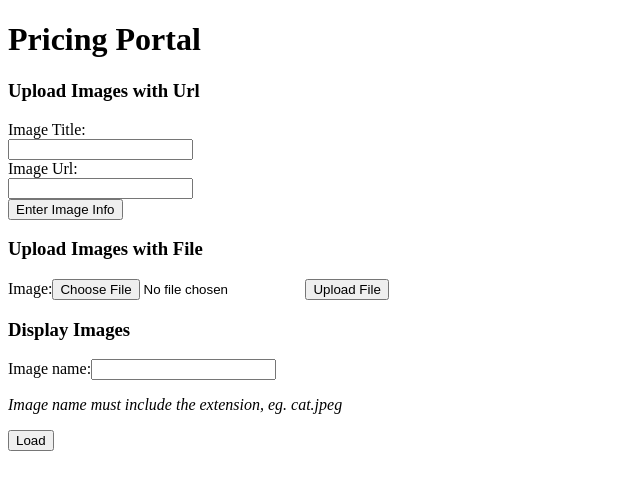
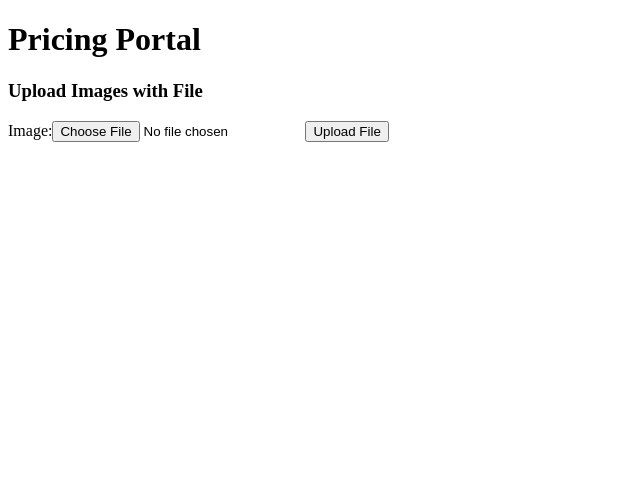
Before and after one commit to EllieChen-Git/frontend-pricing-portal-ERN, a React (Create React App) app: page / in a window 1280 px wide. Shown: the top 490 px of the page, without its empty margins (0-640 px from the left). Built offline with nearby package versions, Linux system fonts and the light colour scheme.

Commit message:
Changed endpoint to 'images/upload'

```diff
--- a/src/App.js
+++ b/src/App.js
@@ -1,19 +1,19 @@
 import React, { Component } from "react";
-import UploadImageUrl from "./components/UploadImageUrl";
+// import UploadImageUrl from "./components/UploadImageUrl";
 import UploadImageFile from "./components/UploadImageFile";
-import DisplayImage from "./components/DisplayImage";
+// import DisplayImage from "./components/DisplayImage";
 
 class App extends Component {
   render() {
     return (
       <>
         <h1>Pricing Portal</h1>
-        <h3>Upload Images with Url</h3>
-        <UploadImageUrl />
+        {/* <h3>Upload Images with Url</h3>
+        <UploadImageUrl /> */}
         <h3>Upload Images with File</h3>
         <UploadImageFile />
-        <h3>Display Images</h3>
-        <DisplayImage />
+        {/* <h3>Display Images</h3>
+        <DisplayImage /> */}
       </>
     );
   }
--- a/src/components/DisplayImage.js
+++ b/src/components/DisplayImage.js
@@ -1,3 +1,5 @@
+//Need to re-do this one!
+
 import React, { Component } from "react";
 import axios from "axios";
 
--- a/src/components/UploadImageFile.js
+++ b/src/components/UploadImageFile.js
@@ -19,7 +19,7 @@ class UploadImageFile extends Component {
     console.log(this.state.selectedFile);
 
     axios
-      .post("http://localhost:5000/upload", data, {
+      .post(`http://localhost:5000/images/upload`, data, {
         // receive two parameter endpoint url ,form data
       })
       .then(res => {
```
